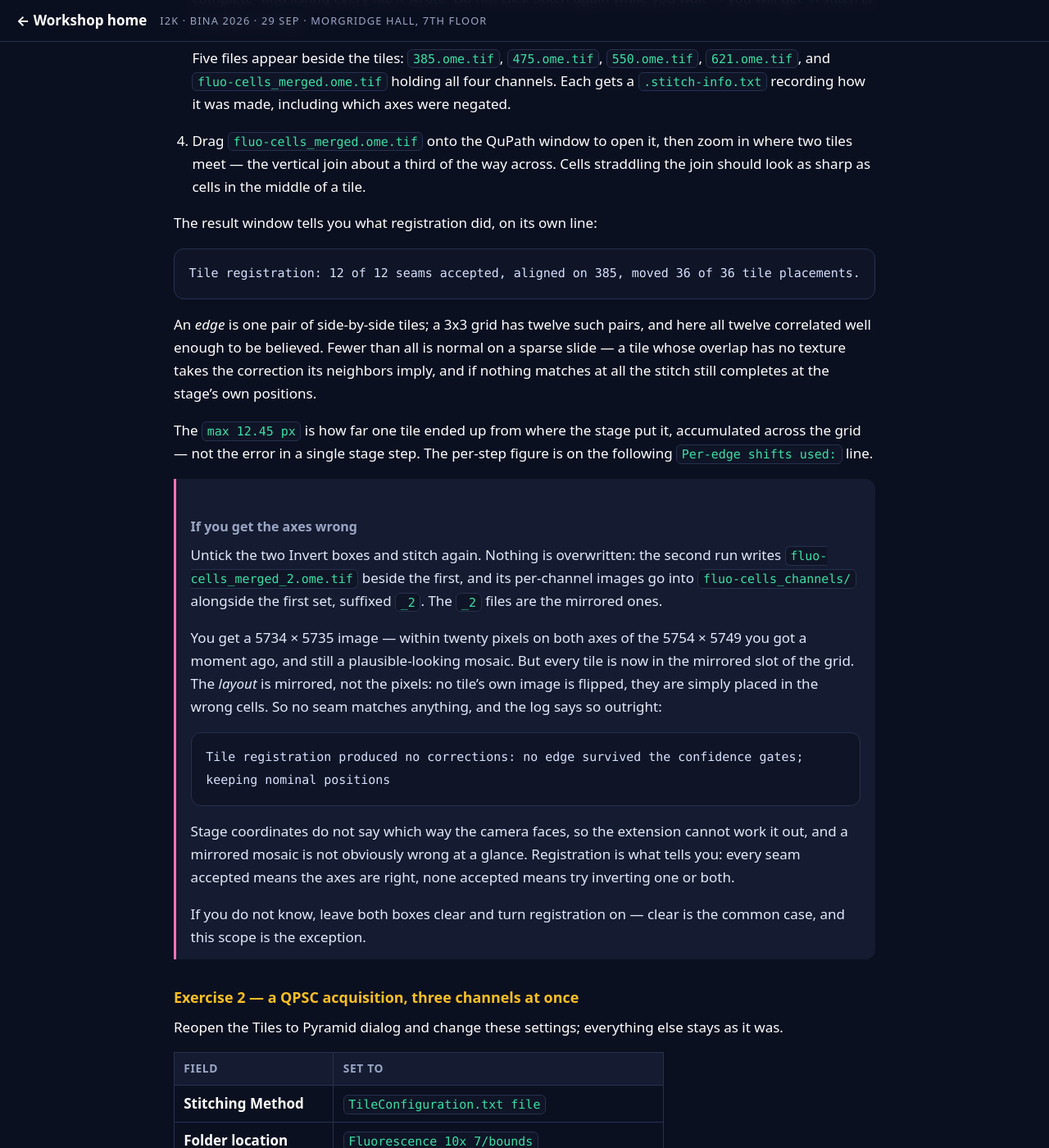
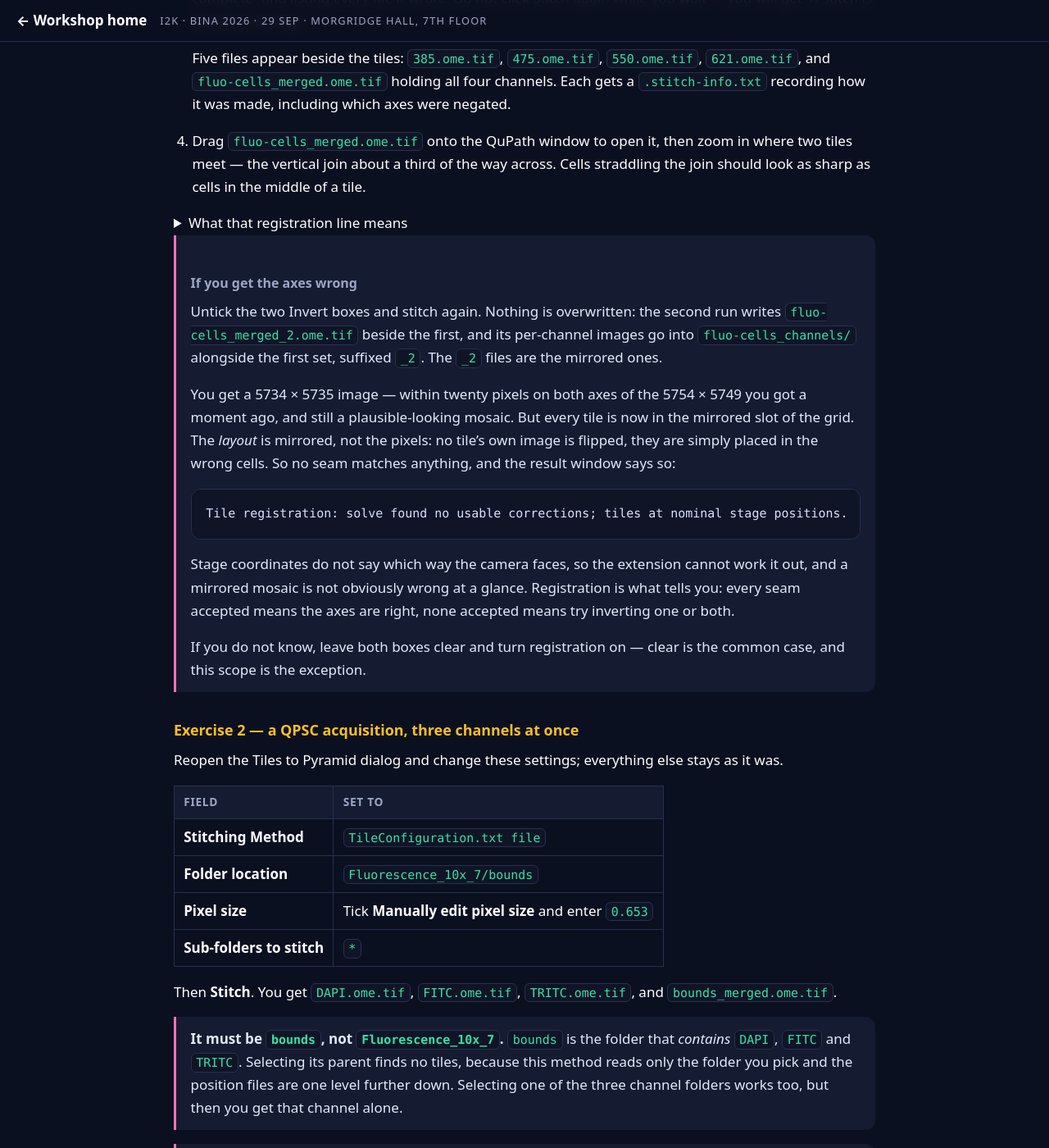
Before and after one commit to MichaelSNelson/BINA-I2K-2026-QuPath-Extensions, a Jekyll site: the page built from docs/13-tiles-to-pyramid.md, in a window 1280 px wide and 1400 px high, scrolled down 4664 px. Shown: the whole window at 82% size. Built offline with Jekyll 4.4.1, drawn with Linux system fonts in a browser that asks for light colours; some of the changed text lies outside the part shown.

Commit message:
Tiles to Pyramid: stop sending readers to the log
Three places told the reader to go and read log output, and two of them quoted
lines that are not in the result window at all. Nobody is going to open the log
during a workshop, and they should not have to: the result window reports what
registration did as of 0.7.5.

Exercise 1 keeps the one line a reader actually sees and collapses the rest --
what a seam is, why fewer than all being accepted is normal, and why the moved
count is 36 rather than 9. The pointer to "Per-edge shifts used:" is gone.

Exercise 2 no longer quotes the log either. The result window names the channel
it measured on, so the visible text says that and says what it buys you: the
three channels sit on top of each other, a red dot stays inside its blue
nucleus. Why one channel decides for all three, and why the name changes
between runs, is collapsed -- it answers "why would I want to know this",
which is a question you only ask if you already wondered.

The wrong-axes box quoted a log line too; it now quotes what the result window
says, which is the mode string from TileRegistrationStep.

Claude-Session: https://claude.ai/code/session_0196eZ7pJQGJ5ciiaP6XEu5P

````diff
--- a/docs/13-tiles-to-pyramid.md
+++ b/docs/13-tiles-to-pyramid.md
@@ -193,20 +193,18 @@ tiles off disk and writes an image. Open QuPath, go to
    tiles meet — the vertical join about a third of the way across. Cells straddling the join
    should look as sharp as cells in the middle of a tile.
 
-The result window tells you what registration did, on its own line:
+<details markdown="1">
+<summary>What that registration line means</summary>
 
-```
-Tile registration: 12 of 12 seams accepted, aligned on 385, moved 36 of 36 tile placements.
-```
+A *seam* is one pair of side-by-side tiles; a 3 × 3 grid has twelve of them, and here all twelve
+matched well enough to be believed. Fewer is normal on a sparse slide: a tile whose overlap has no
+texture takes the correction its neighbors imply, and if nothing matches at all the stitch still
+completes, at the stage's own positions.
 
-An *edge* is one pair of side-by-side tiles; a 3x3 grid has twelve such pairs, and here all
-twelve correlated well enough to be believed. Fewer than all is normal on a sparse slide — a
-tile whose overlap has no texture takes the correction its neighbors imply, and if nothing
-matches at all the stitch still completes at the stage's own positions.
+`moved 36 of 36 tile placements` counts every channel — nine tiles in four channels. One set of
+corrections, applied to all of them.
 
-The `max 12.45 px` is how far one tile ended up from where the stage put it, accumulated
-across the grid — not the error in a single stage step. The per-step figure is on the
-following `Per-edge shifts used:` line.
+</details>
 
 > #### If you get the axes wrong
 >
@@ -218,11 +216,10 @@ following `Per-edge shifts used:` line.
 > You get a 5734 × 5735 image — within twenty pixels on both axes of the 5754 × 5749 you got a
 > moment ago, and still a plausible-looking mosaic. But every tile is now in the mirrored slot of
 > the grid. The *layout* is mirrored, not the pixels: no tile's own image is flipped, they are
-> simply placed in the wrong cells. So no seam matches anything, and the log says so outright:
+> simply placed in the wrong cells. So no seam matches anything, and the result window says so:
 >
 > ```
-> Tile registration produced no corrections: no edge survived the confidence gates;
-> keeping nominal positions
+> Tile registration: solve found no usable corrections; tiles at nominal stage positions.
 > ```
 >
 > Stage coordinates do not say which way the camera faces, so the extension cannot work it out,
@@ -275,21 +272,23 @@ overlap left for registration to work with.
 > field is called "Stitch sub-folders with text string", takes literal text only, and you would
 > type `I`, the one letter `DAPI`, `FITC` and `TRITC` share.
 
-The log reports which channel it measured on and reuses that one solve for the other two:
+The result window names the channel it measured on — `aligned on FITC`, or whichever it chose —
+and the corrections from that one channel are applied to all three. Open the merged image and the
+three channels sit on top of each other; a red dot stays inside its blue nucleus.
 
-```
-Registration reference: 'FITC' (most decisive on sampled seams)
-Tile registration: 4/4 edges accepted, ... corrections mean 5.87 px / max 6.04 px
-```
+<details markdown="1">
+<summary>Why one channel decides for all three, and why the name changes between runs</summary>
 
-Which channel it picks, and the exact correction sizes, vary between runs: **Reference
-subdirectory** defaults to `Auto (best match)`, which samples seams and re-decides from the data
-each time. (The `TileRegistration.txt` already sitting in `bounds` was solved on `DAPI`.) Pin a
-named channel there if you need the same geometry across re-runs. What should not vary is
-`4/4 edges accepted`.
+The three channels were photographed at the same four stage positions, so they share one set of
+errors. Measuring each separately would give each its own corrections and pull them apart from one
+another — worse than leaving all three on the same slightly imperfect grid.
 
-Solving each channel separately would give each its own corrections and pull the channels out of
-register *with each other* — worse than leaving all three on the same imperfect grid.
+Which channel gets measured is decided from the data: **Reference subdirectory** defaults to
+`Auto (best match)`, which samples a few seams on each and picks the most decisive, so the name in
+that line can change between runs. Pin a channel there if you need the same geometry every time.
+The number that should not change is how many seams were accepted.
+
+</details>
 
 ### Exercise 3 — color tiles, upright scope
 
````
